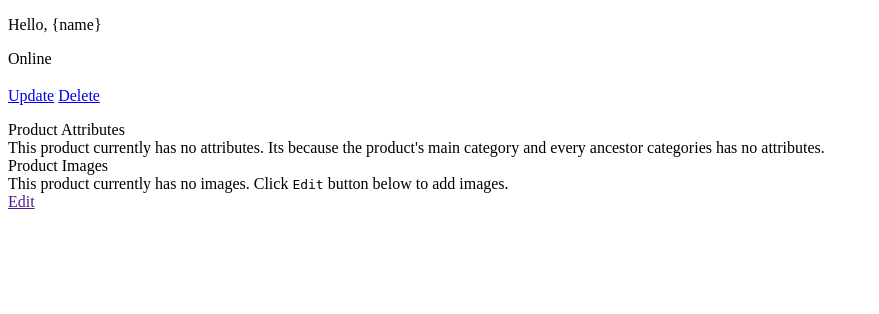
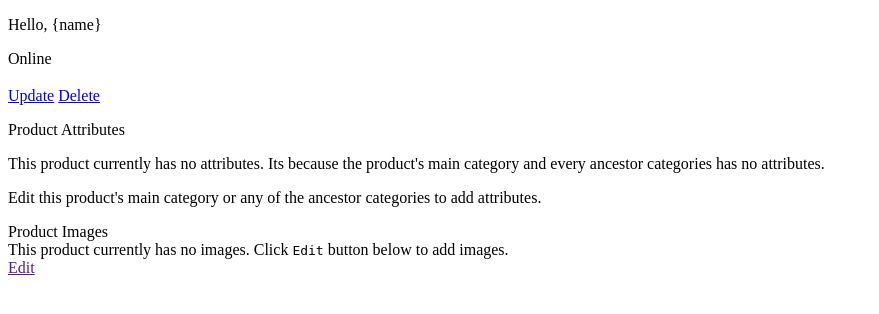
Before and after one commit to hieuhx01001/estore-v1, a Yii app: template backend/views/product/view.php in a window 1280 px wide. Shown: the part 26-340 px from the top of the page, without its empty margins (0-879 px from the left). Run offline with PHP 8.4 and a stand-in for Yii, Linux system fonts and the light colour scheme; the template is opened without the code that fills it, so the values that code supplies are empty; some libraries are stand-ins or nearby versions.

Commit message:
Update some views of product, category, and attribute

```diff
--- a/backend/views/attribute/index.php
+++ b/backend/views/attribute/index.php
@@ -25,9 +25,6 @@ $this->params['breadcrumbs'][] = $this->title;
         'dataProvider' => $dataProvider,
         'filterModel' => $searchModel,
         'columns' => [
-            ['class' => 'yii\grid\SerialColumn'],
-
-            'id',
             'name',
             'type',
             'is_required',
--- a/backend/views/product/index.php
+++ b/backend/views/product/index.php
@@ -23,9 +23,6 @@ $this->params['breadcrumbs'][] = $this->title;
         'dataProvider' => $dataProvider,
         'filterModel' => $searchModel,
         'columns' => [
-            ['class' => 'yii\grid\SerialColumn'],
-
-            'id',
             'name',
             'code',
             'price',
--- a/backend/views/product/view.php
+++ b/backend/views/product/view.php
@@ -55,9 +55,15 @@ $this->params['breadcrumbs'][] = $this->title;
                 </div>
                 <?php if (empty($productAttributes = $model->productAttributes)) : ?>
                     <div class="panel-body">
-                        This product currently has no attributes.
-                        Its because the product's main category and
-                        every ancestor categories has no attributes.
+                        <p>
+                            This product currently has no attributes.
+                            Its because the product's main category and
+                            every ancestor categories has no attributes.
+                        </p>
+                        <p>
+                            Edit this product's main category or any
+                            of the ancestor categories to add attributes.
+                        </p>
                     </div>
                 <?php else : ?>
                     <table class="table table-bordered table-striped table-responsive">
```
Also changed, not shown: backend/views/category/index.php (+4 -3 lines), backend/views/product/attributes.php (+22 -2 lines).
